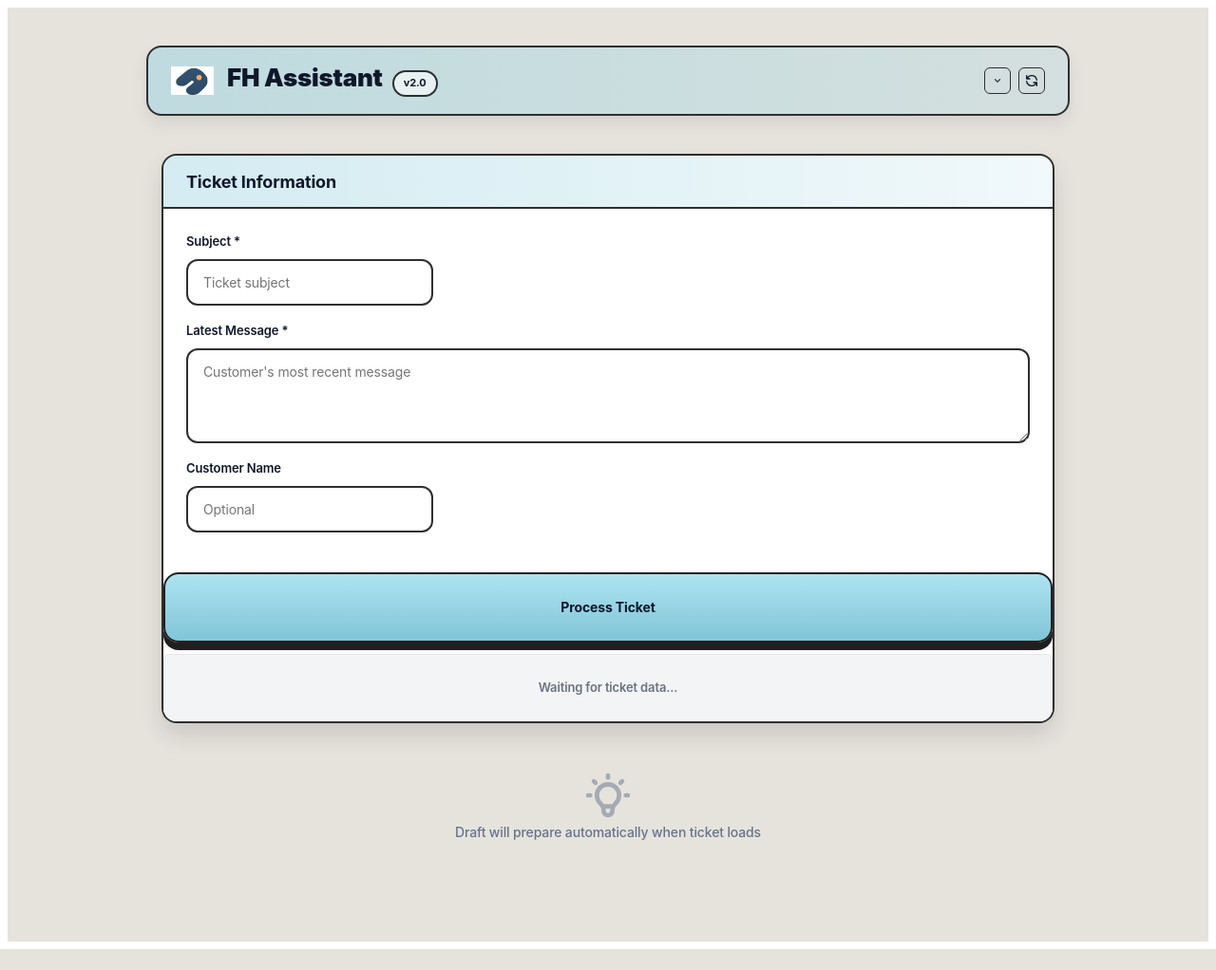
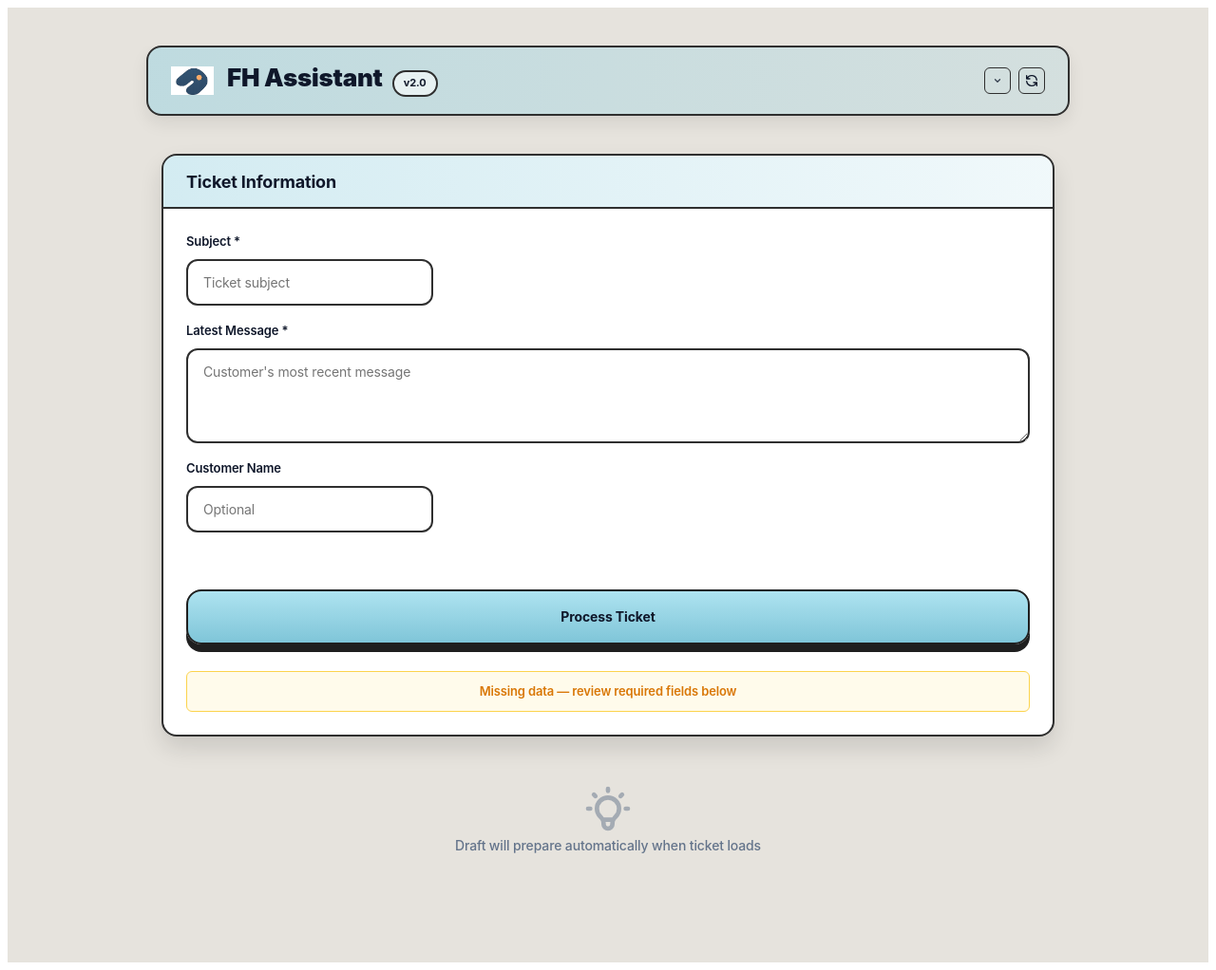
Before and after one commit to chrisrivero-dev/futurehub-sidecar, a Flask app: page /sidecar/ in a window 1280 px wide. Shown: the whole page at 95% size. Before the commit the page ends 1000 px from the top, so only its background shows below. Run offline with Flask 3, Linux system fonts and the light colour scheme.

Commit message:
UI layout refinement: draft + process card breathing wrappers and spacing fix

```diff
--- a/static/css/base.css
+++ b/static/css/base.css
@@ -15,7 +15,9 @@
   --font-size-2xl: 20px;
   --line-height-base: 1.6;
   --letter-spacing: -0.01em;
-
+/* ---------- Typography Extensions ---------- */
+  --font-mono: "Roboto Mono", "Courier New", monospace;
+  --font-display: "Space Grotesk", Inter, sans-serif;
   /* ---------- Colors ---------- */
   --color-primary: #2563eb;
   --color-primary-hover: #1d4ed8;
@@ -60,18 +62,15 @@
   --weight-semibold: 600;
   --weight-bold: 700;
 
+
   /* ---------- Radius ---------- */
   --radius-sm: 4px;
   --radius-md: 6px;
   --radius-lg: 10px;
 
-  /* ---------- Shadows ---------- */
-  --shadow-card:
-    0 1px 2px rgba(15, 23, 42, 0.04),
-    0 4px 10px rgba(15, 23, 42, 0.06);
-
-  --shadow-card-hover:
-    0 4px 14px rgba(15, 23, 42, 0.10);
+/* ---------- Shadows (Brutal Hard) ---------- */
+  --shadow-card: 6px 6px 0px 0px #1a1a1a;
+  --shadow-card-hover: 8px 8px 0px 0px #1a1a1a;
 
   /* ---------- Base application ---------- */
   font-family: var(--font-sans);
--- a/static/css/components.css
+++ b/static/css/components.css
@@ -19,7 +19,13 @@
     box-shadow 0.15s ease,
     transform 0.15s ease;
 }
-
+.section-card .draft-actions {
+  display: flex;
+  flex-direction: column;
+  gap: 16px;
+  margin-top: 20px;
+  padding-bottom: 28px;
+}
 /* Body content padding (NOT headers) */
 .section-card>*:not(.section-header):not(.section-title) {
   padding: 24px;
@@ -1265,3 +1271,118 @@ textarea:focus-visible {
 .hidden {
   display: none !important;
 }
+/* ============================================
+   FIX: Canned Responses Help Text Clipping
+   ============================================ */
+
+.section-card .help-text {
+  display: block;
+  width: 100%;
+  box-sizing: border-box;
+
+  margin-top: 14px;
+  padding: 8px 24px 18px 24px;
+
+  white-space: normal;
+  overflow: visible;
+  line-height: 1.5;
+}
+/* ===============================
+   FIX: Canned Responses Help Text Clipping (FINAL)
+   Put this at the VERY BOTTOM of components.css
+   =============================== */
+
+/* 1) Guarantee the canned card is never clipped */
+.section-card.canned-card {
+  overflow: visible !important;
+  padding-bottom: 0 !important;
+  /* don't rely on padding for this */
+}
+
+/* 2) Give the help text real space BELOW it (this is what stops the guillotine) */
+.section-card.canned-card .help-text {
+  display: block;
+  margin-top: 14px !important;
+  margin-bottom: 18px !important;
+  /* <- critical */
+  padding: 0 24px !important;
+  line-height: 1.45;
+  white-space: normal;
+  word-break: break-word;
+}
+
+/* 3) Add breathing room to the containers that actually clip at the bottom */
+.sidecar-collapsible {
+  padding-bottom: 40px !important;
+}
+
+#response-container {
+  padding-bottom: 40px !important;
+}
+
+/* keep sidecar-content if you want, but it wasn’t the limiter */
+.sidecar-content {
+  padding-bottom: 0 !important;
+}
+/* ===============================
+   Draft Response Card Breathing
+   =============================== */
+
+.section-card.draft-card {
+  padding-bottom: 32px;
+}
+/* ===============================
+   Primary Card Button Breathing
+   =============================== */
+
+.section-card .btn-block {
+  margin-top: 16px;
+}
+
+.section-card:last-child {
+  padding-bottom: 28px;
+}
+/* ===============================
+   Process Ticket Card Breathing
+   =============================== */
+
+.section-card.process-card {
+  padding-bottom: 32px;
+}
+/* ============================================
+   Draft Response — breathing room + button stack
+   ============================================ */
+
+.section-card.draft-card {
+  padding: 0;
+}
+
+.section-card.draft-card .draft-body {
+  padding: 24px;
+  display: flex;
+  flex-direction: column;
+  gap: 16px;
+}
+
+.section-card.draft-card .draft-actions {
+  display: flex;
+  flex-direction: column;
+  gap: 16px;
+  padding-bottom: 8px;
+}
+
+/* ============================================
+   Process Ticket Card Layout Fix
+   ============================================ */
+
+.section-card.process-card {
+  padding: 0;
+}
+
+.section-card.process-card .process-actions {
+  margin-top: 20px;
+  padding: 0 24px 24px 24px;
+  display: flex;
+  flex-direction: column;
+  gap: 16px;
+}
--- a/templates/ai_sidecar.html
+++ b/templates/ai_sidecar.html
@@ -9,11 +9,15 @@
   <meta name="viewport" content="width=device-width, initial-scale=1.0" />
   <title>AI Sidecar - FutureHub</title>
 
+  <!-- Google Fonts -->
+  <link href="https://fonts.googleapis.com/css2?family=Space+Grotesk:wght@600;700&family=Roboto+Mono&display=swap"
+    rel="stylesheet">
+
+  <!-- CSS (versioned with build_id) -->
   <link rel="stylesheet" href="{{ url_for('static', filename='css/base.css') }}?v={{ build_id }}">
   <link rel="stylesheet" href="{{ url_for('static', filename='css/layout.css') }}?v={{ build_id }}">
   <link rel="stylesheet" href="{{ url_for('static', filename='css/components.css') }}?v={{ build_id }}">
   <link rel="stylesheet" href="{{ url_for('static', filename='css/ai_sidecar.css') }}?v={{ build_id }}">
-
 </head>
 
   <body>
@@ -84,7 +88,7 @@
   <div class="sidecar-collapsible">
 
     <!-- Input Form (hidden fields, no Generate Draft button) -->
-    <section class="section-card primary">
+    <section class="section-card primary process-card">
       <h2 class="section-title">Ticket Information</h2>
 
       <form id="draft-request-form">
@@ -127,14 +131,19 @@
         <!-- No primary Generate Draft button — auto-run handles this -->
       </form>
 
+    <!-- Process Actions -->
+    <div class="process-actions">
+
       <!-- Manual trigger for standalone mode -->
       <button id="process-ticket-btn" type="button" class="btn-primary btn-block">
         Process Ticket
       </button>
 
       <!-- Auto-run status indicator -->
-      <div id="auto-run-status" class="auto-run-status status-idle">
-        Waiting for ticket data...
+      <div id="auto-run-status" class="auto-run-status status-warning">
+        Missing data — review required fields below
+      </div>
+
     </div>
     </section>
 
@@ -255,16 +264,13 @@
             </section>
 
                       <!-- Draft Response -->
-            <section class="section-card">
+                      <section class="section-card draft-card">
                         <div class="section-header">
                           <h2 class="section-title">Draft Response</h2>
                         </div>
 
-              <textarea
-                id="draft-text"
-                class="draft-textarea"
-                rows="8"
-              ></textarea>
+                        <div class="draft-body">
+                          <textarea id="draft-text" class="draft-textarea" rows="8"></textarea>
 
                           <!-- Missing Variables (shown only when variables are missing) -->
                           <div id="missing-variables-container" class="missing-variables-container hidden">
@@ -278,31 +284,26 @@
                             <div id="missing-variable-chips" class="missing-variable-chips"></div>
                           </div>
 
+                          <!-- Button Stack -->
+                          <div class="draft-actions">
                             <!-- Primary Action: Insert into CRM -->
-              <button
-                id="insert-crm-btn"
-                class="btn-primary btn-block btn-insert-crm"
-                disabled
-              >
+                            <button id="insert-crm-btn" class="btn-primary btn-block btn-insert-crm" disabled>
                               <svg class="icon" fill="none" stroke="currentColor" viewBox="0 0 24 24">
-                  <path stroke-linecap="round" stroke-linejoin="round" stroke-width="2"
-                    d="M12 19l9 2-9-18-9 18 9-2zm0 0v-8" />
+                                <path stroke-linecap="round" stroke-linejoin="round" stroke-width="2" d="M12 19l9 2-9-18-9 18 9-2zm0 0v-8" />
                               </svg>
                               Insert into CRM
                             </button>
 
                             <!-- Secondary Action: Regenerate -->
-              <button
-                id="regenerate-btn"
-                class="btn-secondary btn-block btn-sm btn-regenerate"
-                type="button"
-              >
+                            <button id="regenerate-btn" class="btn-secondary btn-block btn-sm btn-regenerate" type="button">
                               <svg class="icon" fill="none" stroke="currentColor" viewBox="0 0 24 24">
                                 <path stroke-linecap="round" stroke-linejoin="round" stroke-width="2"
                                   d="M4 4v5h.582m15.356 2A8.001 8.001 0 004.582 9m0 0H9m11 11v-5h-.581m0 0a8.003 8.003 0 01-15.357-2m15.357 2H15" />
                               </svg>
                               Regenerate
                             </button>
+                          </div>
+                        </div>
                       </section>
 
            <!-- Follow-up Questions -->
@@ -316,7 +317,7 @@
 </section>
 
             <!-- Canned Responses -->
-            <section class="section-card">
+            <section class="section-card canned-card">
               <h3 class="section-title">Canned Responses</h3>
 
               <div class="canned-dropdown">
```
Also changed, not shown: 2 other files. Lines whose indentation alone changed are shown as unchanged.
